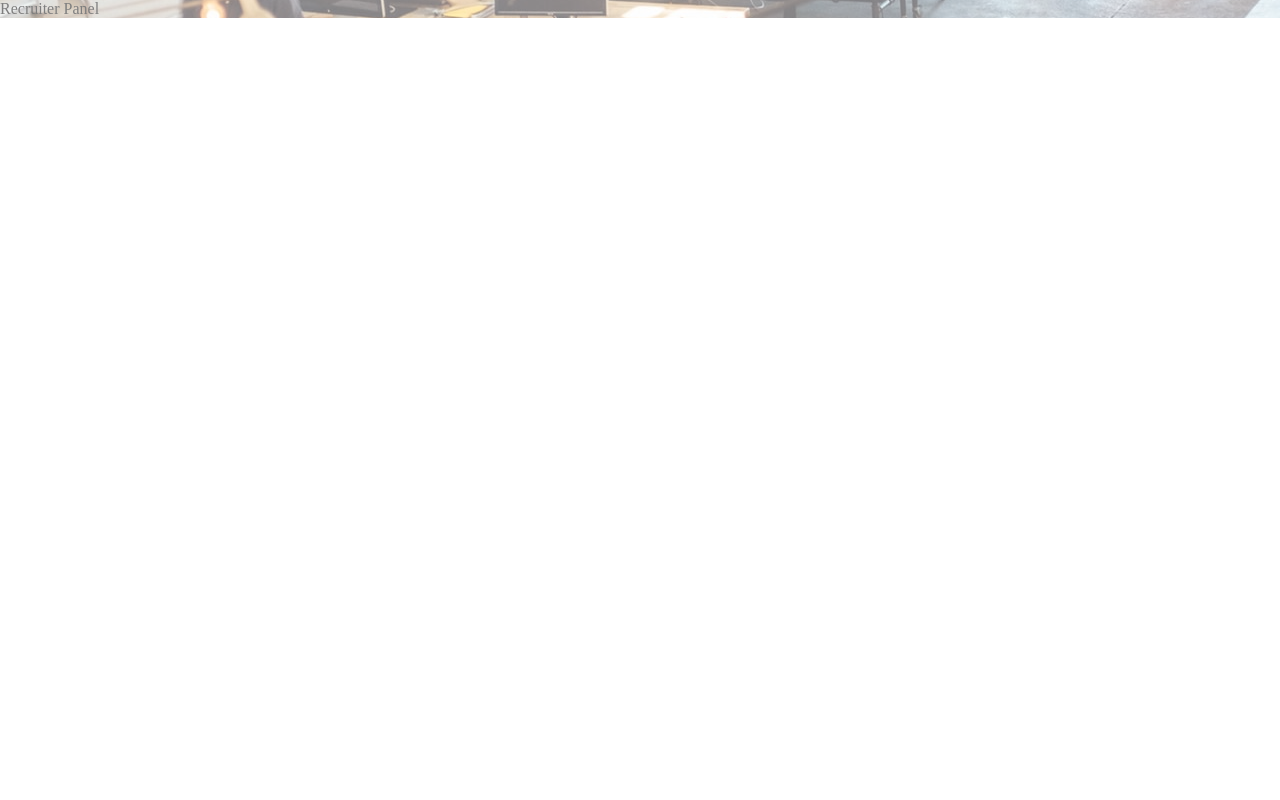
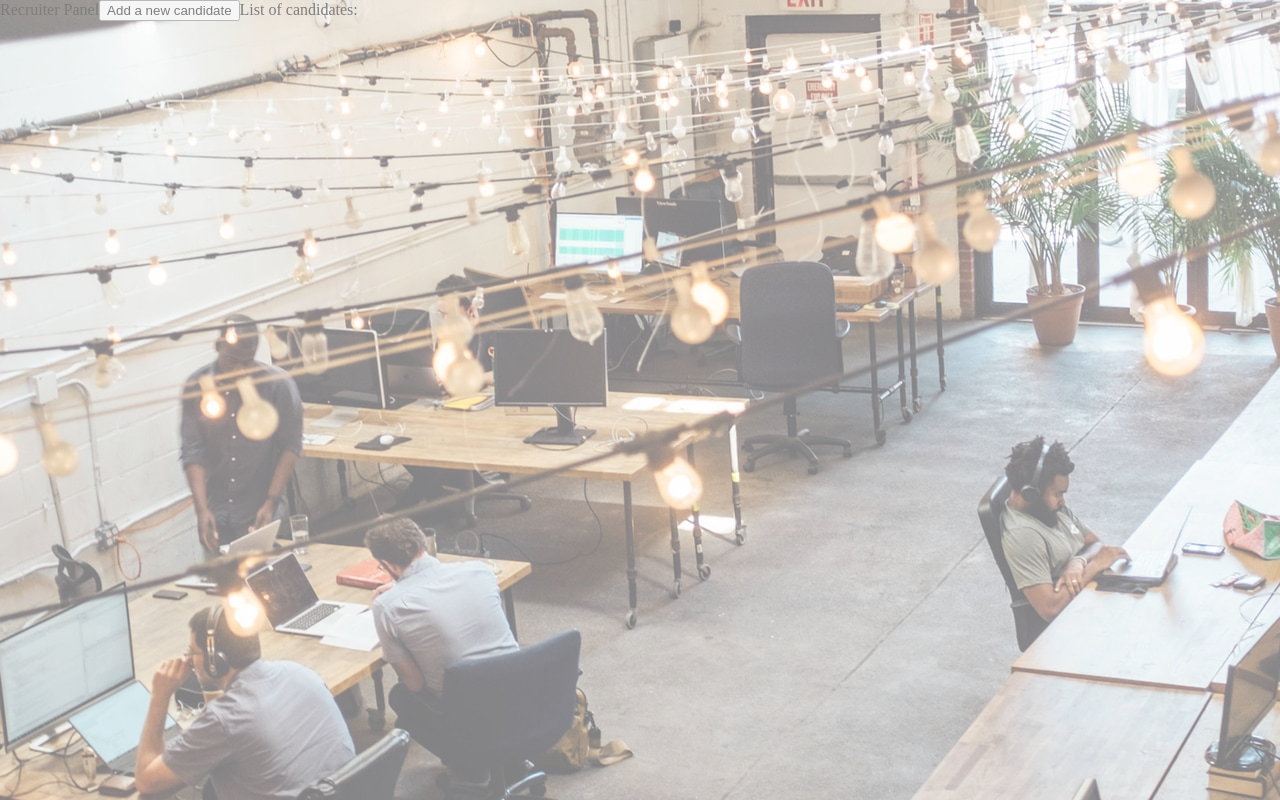
Before and after one commit to Kasiaqu/interview-helper, a React (Create React App) app: page /panel in a window 1280 px wide. Built offline with nearby package versions, Linux system fonts and the light colour scheme; no server answers.

Commit message:
Change the structure of directory, renamed files.

```diff
--- a/src/App.js
+++ b/src/App.js
@@ -1,10 +1,9 @@
 import { BrowserRouter, Routes, Route } from "react-router-dom";
 import { useEffect, useState } from "react";
-import { HomeView } from "./views/HomeView";
-import { LoginView } from "./views/LoginView";
-import { RecruiterPanelView } from "./views/RecruiterPanelView";
+import { HomeView } from "./views/HomeView/HomeView";
+import { RegisterOrLoginView } from "./views/RegisterOrLoginView/RegisterOrLoginView";
+import { RecruiterPanelView } from "./views/RecruiterPanelView/RecruiterPanelView";
 import { auth, logoutUser } from "./utils/db";
-import { Navbar } from "./components/Navbar";
 import s from "./App.module.css";
 function App() {
   const [isRegistered, setIsRegistered] = useState("");
@@ -12,12 +11,10 @@ function App() {
   useEffect(() => {
     return auth.onAuthStateChanged(setCurrentUser);
   }, []);
-  console.log(currentUser);
 
   return (
     <div className={s.app}>
       <BrowserRouter>
-        {/* <Navbar setIsRegistered={setIsRegistered} currentUser={currentUser} /> */}
         <Routes>
           <Route
             path="/"
@@ -30,13 +27,7 @@ function App() {
           />
           <Route
             path="login"
-            element={
-              <LoginView
-                isRegistered={isRegistered}
-                setIsRegistered={setIsRegistered}
-                currentUser={currentUser}
-              />
-            }
+            element={<RegisterOrLoginView isRegistered={isRegistered} />}
           />
           <Route path="panel" element={<RecruiterPanelView />} />
         </Routes>
--- a/src/components/Navbar.js
+++ b/src/components/NavBar/NavBar.js
@@ -1,5 +1,5 @@
 import { useNavigate } from "react-router-dom";
-import { logoutUser } from "../utils/db";
+import { logoutUser } from "../../utils/db";
 import s from "./NavBar.module.css";
 
 export const Navbar = ({ setIsRegistered, currentUser }) => {
--- a/src/components/RecruiterPanel.js
+++ /dev/null
@@ -1,3 +0,0 @@
-export const RecruiterPanel = () => {
-  return <div>Recruiter Panel</div>;
-};
--- /dev/null
+++ b/src/components/RecruiterPanel/RecruiterPanel.js
@@ -0,0 +1,10 @@
+import s from "./RecruiterPanel.module.css";
+export const RecruiterPanel = () => {
+  return (
+    <div className={s.recruiterPanel}>
+      Recruiter Panel
+      <button>Add a new candidate</button>
+      List of candidates:
+    </div>
+  );
+};
--- /dev/null
+++ b/src/components/RecruiterPanel/RecruiterPanel.module.css
@@ -0,0 +1,4 @@
+.recruiterPanel {
+  width: 100%;
+  height: 100vh;
+}
--- a/src/views/HomeView.js
+++ b/src/views/HomeView/HomeView.js
@@ -1,5 +1,4 @@
-import { Navbar } from "../components/Navbar";
-import img from "../images/hero.jpg";
+import { Navbar } from "../../components/NavBar/NavBar";
 import s from "./HomeView.module.css";
 export const HomeView = ({ setIsRegistered, currentUser }) => {
   return (
--- a/src/views/LoginView.js
+++ /dev/null
@@ -1,9 +0,0 @@
-import { RegisterOrLogin } from "../components/RegisterOrLogin";
-
-export const LoginView = ({ isRegistered }) => {
-  return (
-    <div>
-      <RegisterOrLogin isRegistered={isRegistered} />
-    </div>
-  );
-};
--- a/src/views/RecruiterPanelView.js
+++ b/src/views/RecruiterPanelView/RecruiterPanelView.js
@@ -1,4 +1,4 @@
-import { RecruiterPanel } from "../components/RecruiterPanel";
+import { RecruiterPanel } from "../../components/RecruiterPanel/RecruiterPanel";
 
 export const RecruiterPanelView = () => {
   return (
--- a/src/components/RegisterOrLogin.js
+++ b/src/views/RegisterOrLoginView/RegisterOrLoginView.js
@@ -1,8 +1,9 @@
 import { useState } from "react";
 import { useNavigate } from "react-router-dom";
-import { loginUserWithEmail, registerUserWithEmail } from "../utils/db";
-import s from "./RegisterOrLogin.module.css";
-export const RegisterOrLogin = ({ isRegistered }) => {
+import { loginUserWithEmail, registerUserWithEmail } from "../../utils/db";
+import s from "./RegisterOrLoginView.module.css";
+
+export const RegisterOrLoginView = ({ isRegistered }) => {
   const [name, setName] = useState("");
   const [lastName, setLastName] = useState("");
   const [email, setEmail] = useState("");
@@ -16,7 +17,6 @@ export const RegisterOrLogin = ({ isRegistered }) => {
     setLastName("");
     setEmail("");
     setPassword("");
-    navigate("/panel");
   };
   const handleSubmitLogin = (e) => {
     e.preventDefault();
@@ -29,6 +29,7 @@ export const RegisterOrLogin = ({ isRegistered }) => {
   };
   return (
     <div className={s.RegisterOrLogin}>
+      <button onClick={() => navigate("/")}>Come back to home page</button>
       {isRegistered ? (
         <div>
           Login
```
Also changed, not shown: src/components/NavBar/NavBar.module.css (renamed from src/components/NavBar.module.css), src/views/HomeView/HomeView.module.css (renamed from src/views/HomeView.module.css), src/views/RegisterOrLoginView/RegisterOrLoginView.module.css (renamed from src/components/RegisterOrLogin.module.css).
